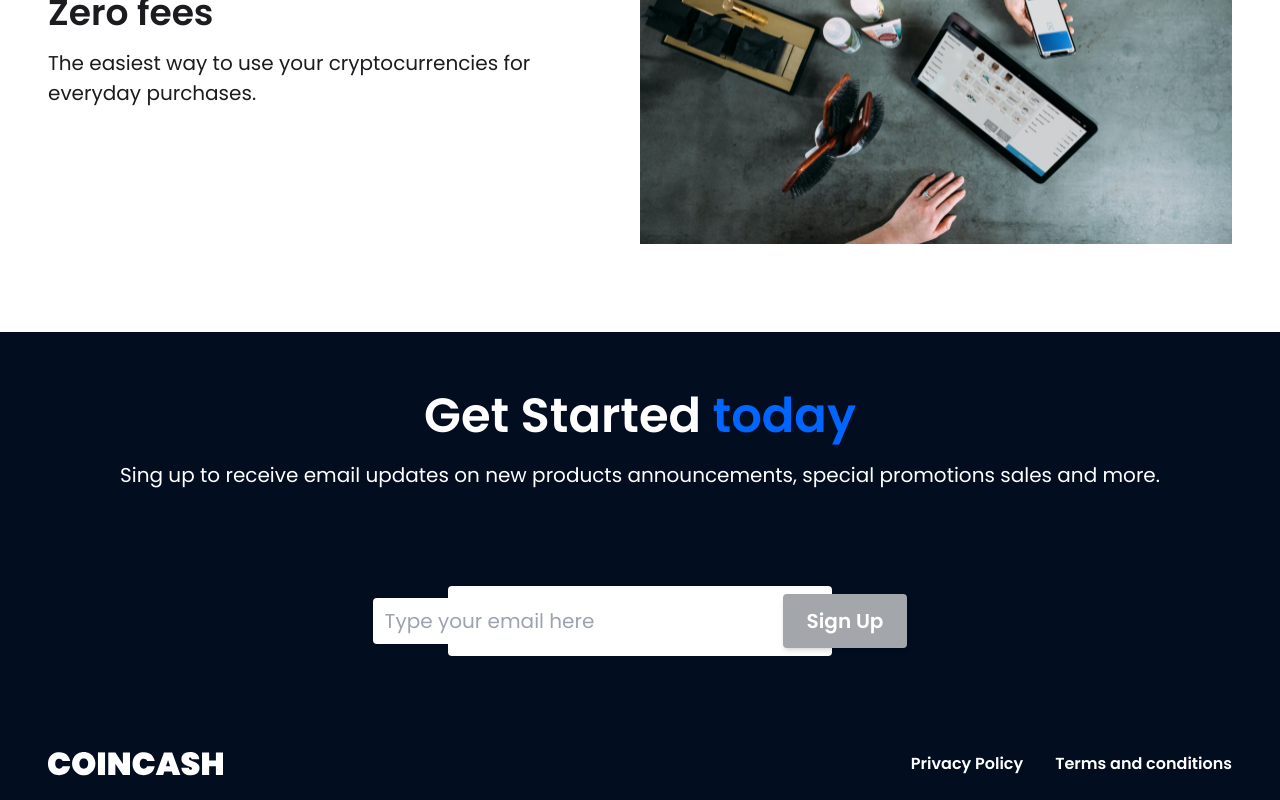
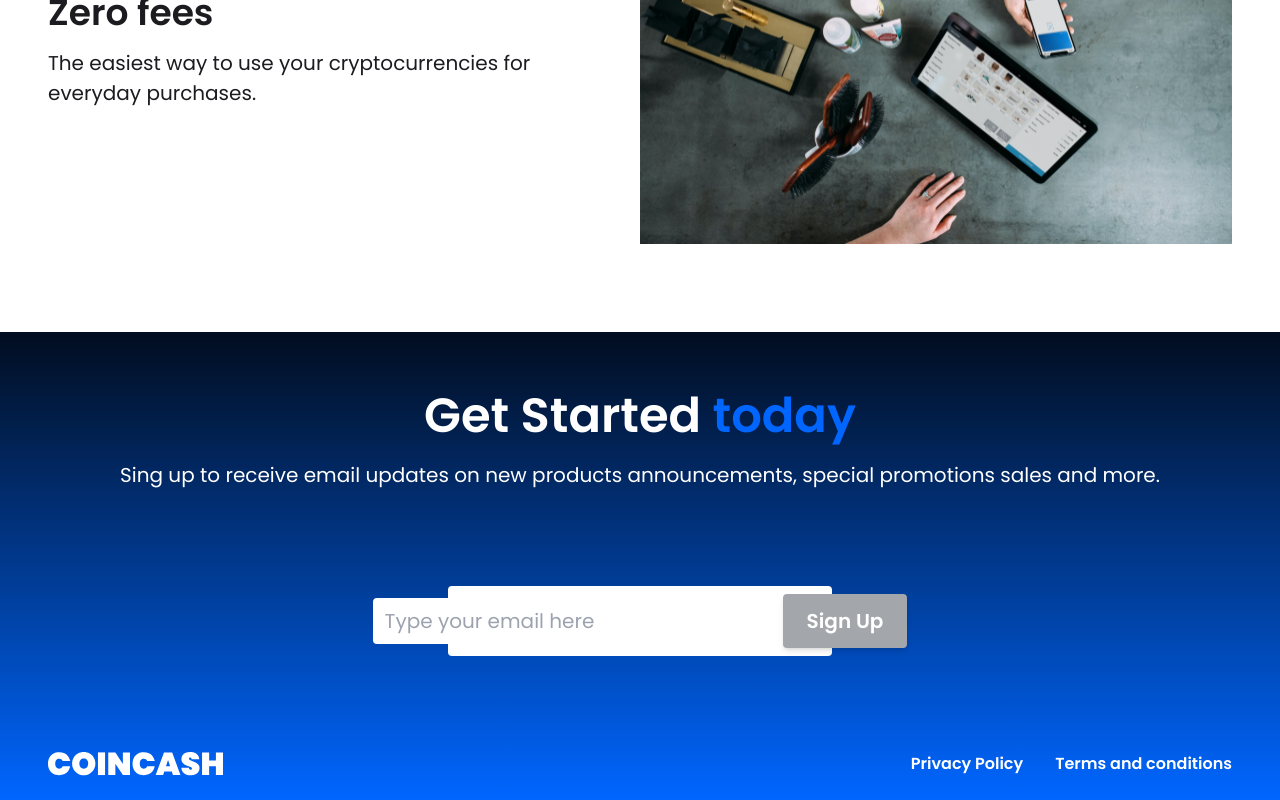
Before and after one commit to triantafd/ta-datawise-landing-page, a React (Create React App) app: page / in a window 1280 px wide. Shown: the part 1959-2759 px from the top of the page. Built offline with nearby package versions, Linux system fonts and the light colour scheme.

Commit message:
fix gradient dark in footer

```diff
--- a/src/components/Content/index.tsx
+++ b/src/components/Content/index.tsx
@@ -15,9 +15,9 @@ const Content: React.FC<ContentProps> = () => {
     <div className="bg-white pb-0">
       <div className='container mx-auto p-12 flex flex-col'>
         <div className='flex flex-col space-y-12 md:space-y-24'>
-          {/*      Section (Header + Body) */}
+          {/*      Header + further description */}
           <ContentHeader />
-          {/*      Section (Icons) + Description  */}
+          {/*     Options  */}
           <Options optionsData={optionsData} />
           {/* <!-- MainContent --> */}
           <MainContent rows={mainContentData} />
--- a/tailwind.config.js
+++ b/tailwind.config.js
@@ -17,7 +17,7 @@ module.exports = {
       },
       backgroundImage: theme => ({
         'gradient-light': 'linear-gradient(to bottom, #FFFFFF 0%,  #FFFFFF 0%, #0066FF)',
-        'gradient-dark': 'linear-gradient(to bottom, #020D1F 20%, #020D1F 100%, #0066FF 20%)'
+        'gradient-dark': 'linear-gradient(to bottom, #020D1F, #0066FF)'
       }),
       fontFamily: {
         'poppins': ['Poppins', 'sans-serif'],
```
